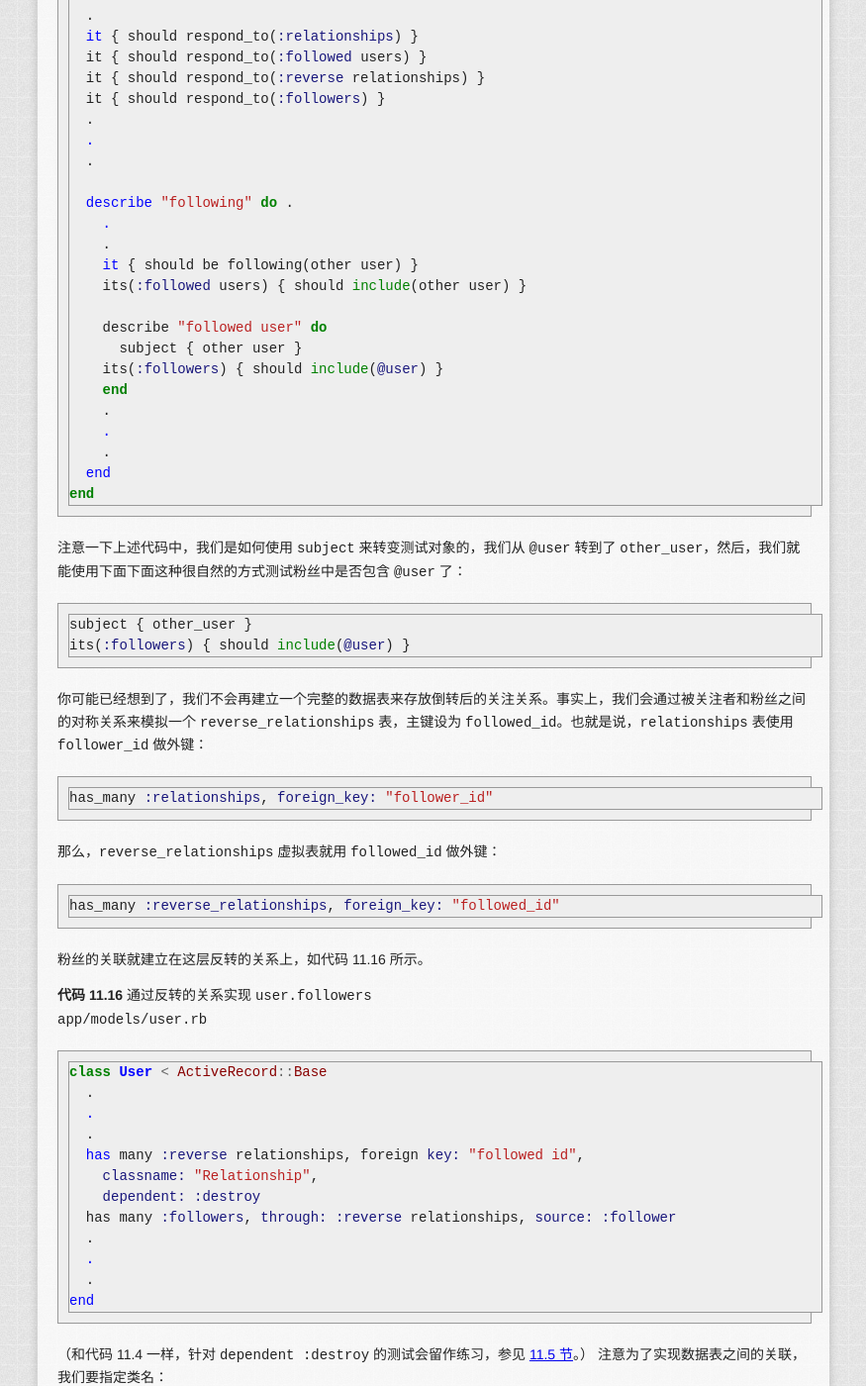
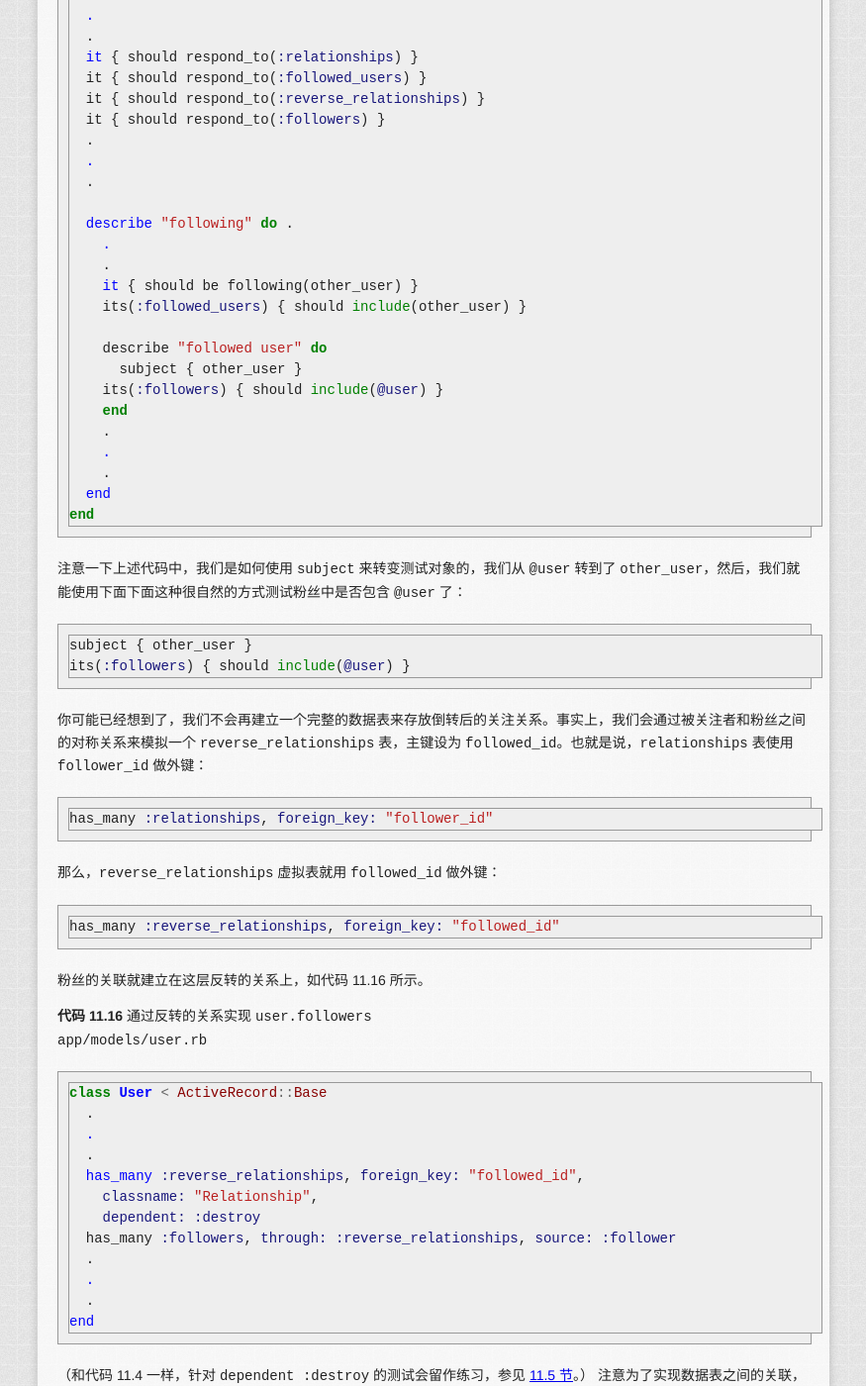
Before and after one commit to AndorChen/rails-tutorial-2nd-cn, a Jekyll site: the page built from chapter11.md, in a window 1280 px wide and 1400 px high, scrolled down 14942 px. Shown: the whole window at 99% size, without its empty margins (202-1077 px from the left). Built offline with Jekyll 4.4.1, drawn with Linux system fonts in a browser that asks for light colours; nearby versions of some CDN libraries; library files that are not in the unit come from our copies; Markdown is read by kramdown in place of the engine named in the settings; some of the changed text lies outside the part shown.

Commit message:
getting back some missing underscores in code

````diff
--- a/chapter11.md
+++ b/chapter11.md
@@ -81,14 +81,14 @@
 class CreateRelationships < ActiveRecord::Migration
   def change
     create table :relationships do |t|
-      t.integer :follower id
-      t.integer :followed id
+      t.integer :follower_id
+      t.integer :followed_id
       t.timestamps
   end
 
-  add_index :relationships, :follower id
-  add_index :relationships, :followed id
-  add_index :relationships, [:follower id, :followed id], unique: true
+  add_index :relationships, :follower_id
+  add_index :relationships, :followed_id
+  add_index :relationships, [:follower_id, :followed_id], unique: true
   end
 end
 ```
@@ -96,7 +96,7 @@
 在代码 11.1 中，我们还设置了一个组合索引（composite index），其目的是确保 (`follower_id, followed_id`) 组合是唯一的，这样用户就无法多次关注同一个用户了 (可以和代码 6.22 中为保持 Email 地址唯一的 index 做比较一下)：
 
 ```ruby
-add_index :relationships, [:follower id, :followed id], unique: true
+add_index :relationships, [:follower_id, :followed_id], unique: true
 ```
 
 从 [11.1.4 节](#sec-11-1-4)开始，我们会发现，在用户界面中这样的事情是不会发生的，但是添加了组合索引后，如果用户试图二次关注时，程序会抛出异常（例如，使用像 `curl` 这样的命令行程序）。我们也可以在 Relationship 模型中添加唯一性数据验证，但因为每次尝试创建一个重复关系时都会触发错误，所以这个组合索引足以满足我们的需求了。
@@ -133,7 +133,7 @@
 require 'spec helper' describe Relationship do
   let(:follower) { FactoryGirl.create(:user) }
   let(:followed) { FactoryGirl.create(:user) }
-  let(:relationship) { follower.relationships.build(followed id: followed.id) }
+  let(:relationship) { follower.relationships.build(followed_id: followed.id) }
 
   subject { relationship }
   it { should be_valid }
@@ -141,7 +141,7 @@
   describe "accessible attributes" do
     it "should not allow access to follower id" do
       expect do
-        Relationship.new(follower id: follower.id)
+        Relationship.new(follower_id: follower.id)
       end.should raise_error(ActiveModel::MassAssignmentSecurity::Error)
     end
   end
@@ -232,7 +232,7 @@
   attr_accessible :followed_id
 
   belongs_to :follower, class_name: "User"
-  belongs_to :followed,class_name: "User"
+  belongs_to :followed, class_name: "User"
 end
 ```
 
@@ -255,7 +255,7 @@
   .
   .
   describe "when followed id is not present" do
-    before { relationship.followed id = nil }
+    before { relationship.followed_id = nil }
     it { should not be valid }
   end
 
@@ -269,7 +269,8 @@
 **列表 11.8** 添加 Relationship 模型数据验证<br />`app/models/relationship.rb`
 
 ```ruby
-class Relationship < ActiveRecord::Base   attr accessible :followed id
+class Relationship < ActiveRecord::Base
+  attr accessible :followed_id
 
   belongs_to :follower, class_name: "User"
   belongs_to :followed, class_name: "User"
@@ -467,8 +468,8 @@
   .
   .
   it { should respond_to(:relationships) }
-  it { should respond_to(:followed users) }
-  it { should respond_to(:reverse relationships) }
+  it { should respond_to(:followed_users) }
+  it { should respond_to(:reverse_relationships) }
   it { should respond_to(:followers) }
   .
   .
@@ -477,11 +478,11 @@
   describe "following" do .
     .
     .
-    it { should be following(other user) }
-    its(:followed users) { should include(other user) }
+    it { should be following(other_user) }
+    its(:followed_users) { should include(other_user) }
 
     describe "followed user" do
-      subject { other user }
+      subject { other_user }
     its(:followers) { should include(@user) }
     end
     .
@@ -519,10 +520,10 @@
   .
   .
   .
-  has many :reverse relationships, foreign key: "followed id",
+  has_many :reverse_relationships, foreign_key: "followed_id",
     classname: "Relationship",
     dependent: :destroy
-  has many :followers, through: :reverse relationships, source: :follower
+  has_many :followers, through: :reverse_relationships, source: :follower
   .
   .
   .
````
